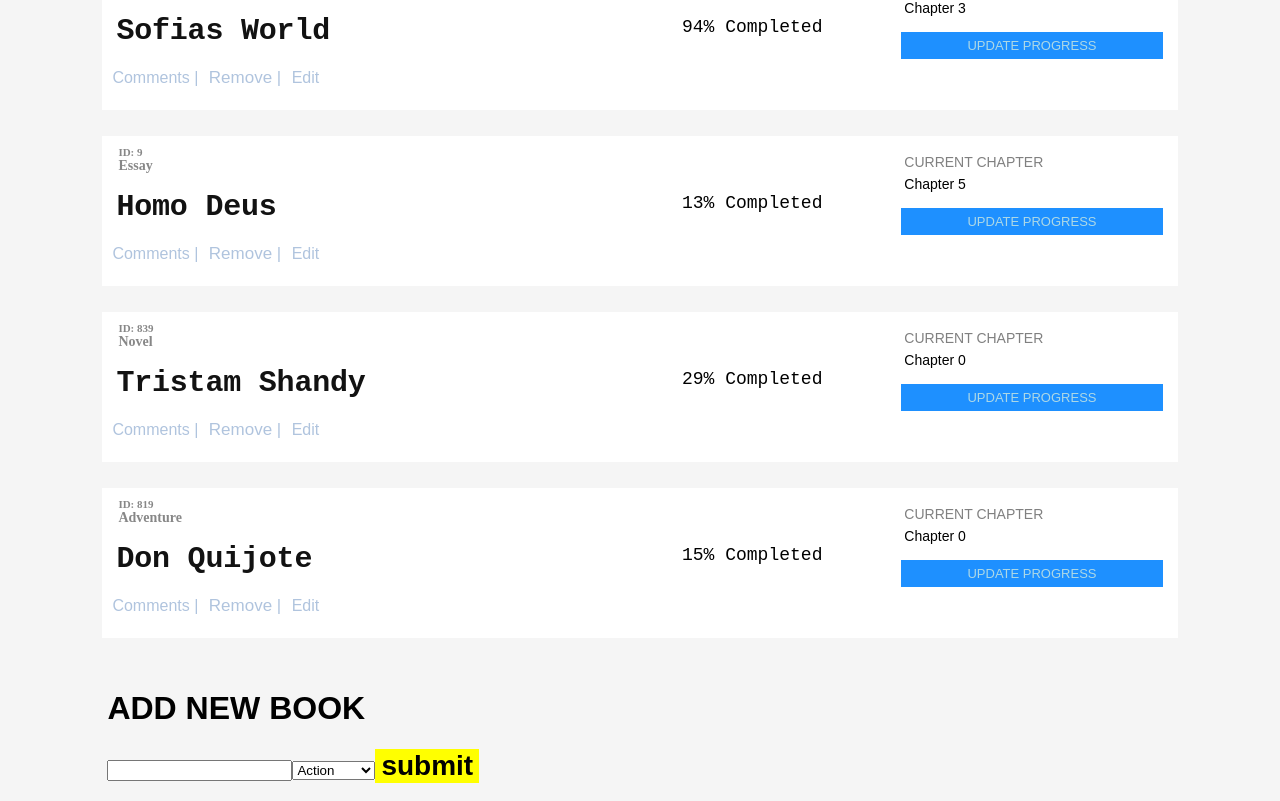
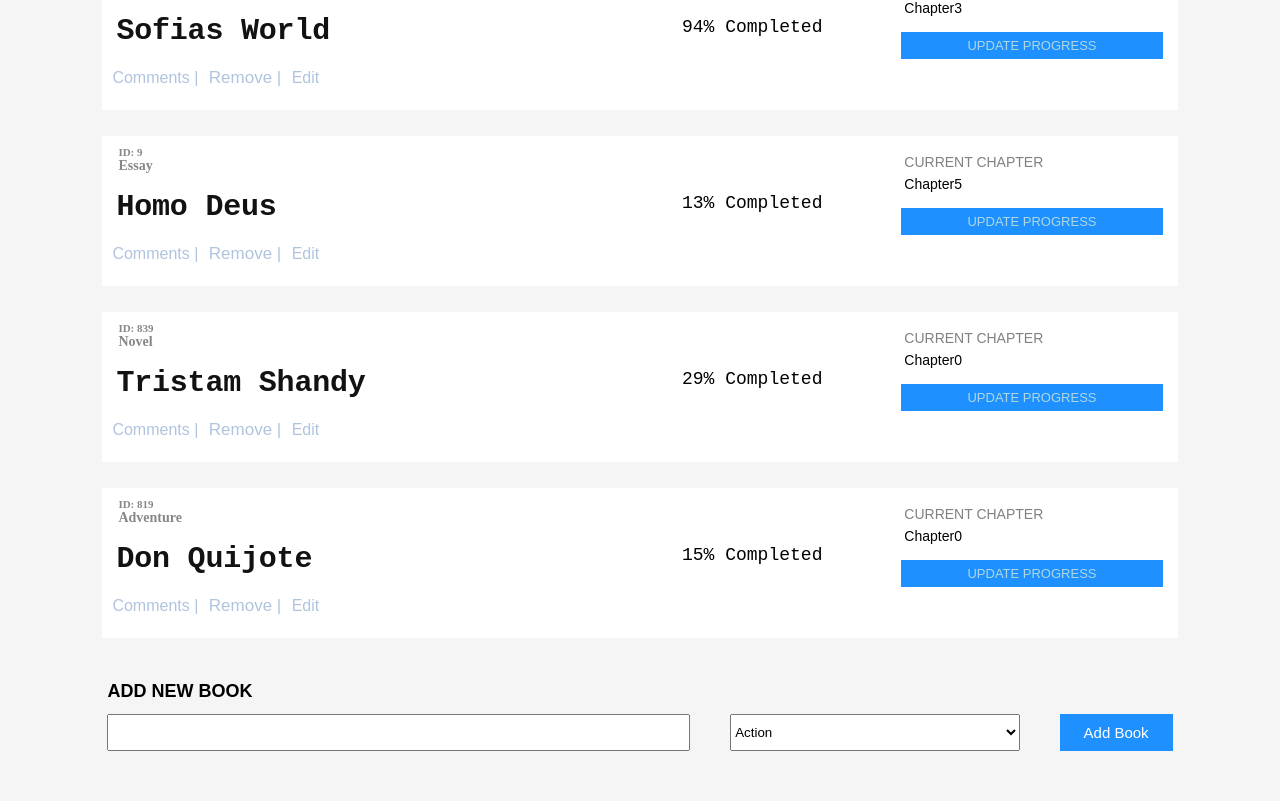
Before and after one commit to alexawesomecode/awesome-bookstore-app, a React (Create React App) app: page / in a window 1280 px wide. Shown: the part 351-1152 px from the top of the page. After the commit the page ends 1120 px from the top, so only its background shows below. Built offline with nearby package versions, Linux system fonts and the light colour scheme.

Commit message:
fixed css style

```diff
--- a/src/App.css
+++ b/src/App.css
@@ -66,6 +66,19 @@
 
   padding:10px;
   color:lightsteelblue;
+}
+form {
+  display: flex;
+    flex: 1;
+    justify-content: space-evenly;
+}
+form input:first-child {
+
+  flex:2;
+}
+form select {
+  flex: 1;
+  margin: 0 40px;
 }
 .bookitem {
 
@@ -203,7 +216,13 @@
 
 form input:last-child {
   border: none;
-  background-color: yellow;
-  font-size: 28px;
-  font-weight: bold;
+  background-color: dodgerblue;
+  font-size: 15px;
+
+  color: white;
+  padding: 10px 24px;
 }
+.bookform h1 {
+
+  font-size:18px;
+}
--- a/src/components/Book.js
+++ b/src/components/Book.js
@@ -36,7 +36,10 @@
       </div>
       <div className="bookchapter">
         <span>Current Chapter</span>
-  <span>Chapter {Math.floor(Math.random() * 10 )}</span>
+        <span>
+          Chapter
+          {Math.floor(Math.random() * 10)}
+        </span>
         <p>update progress</p>
         {' '}
       </div>
--- a/src/containers/BooksForm.js
+++ b/src/containers/BooksForm.js
@@ -44,7 +44,7 @@
               </option>
             ))}
           </select>
-          <input type="submit" value="submit" />
+          <input type="submit" value="Add Book" />
         </form>
 
 
```
